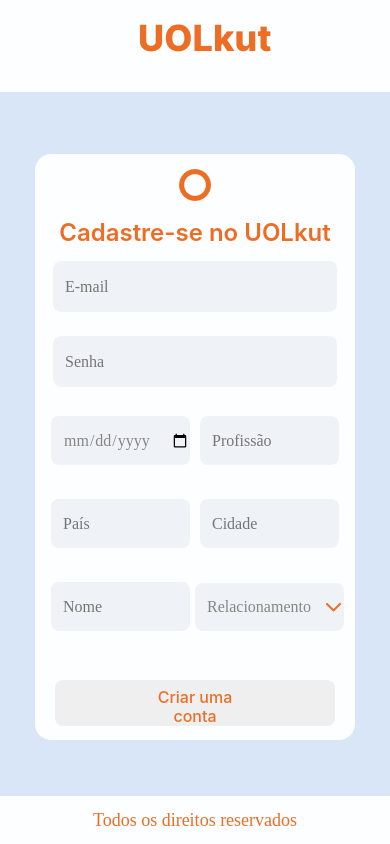
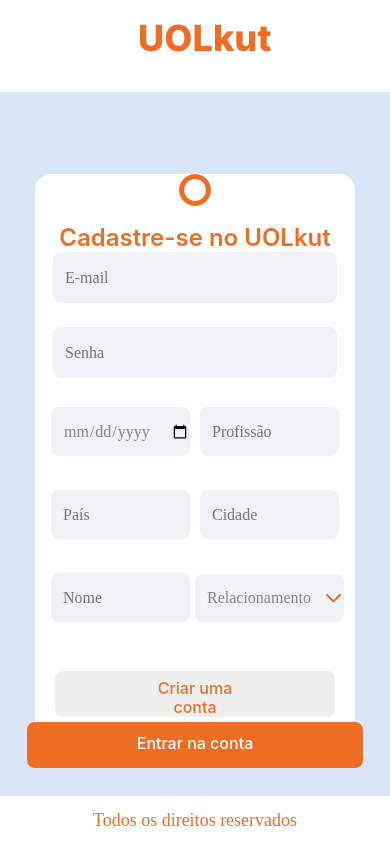
Before and after one commit to vinicius-ricardoADS/uolkut-compass, a React (Vite) app: page / in a window 390 px wide. Both pictures are taken after typing "name@example.com", "Sample123" into the empty fields and a click on the button "Criar uma conta". Built offline with nearby package versions, Linux system fonts and the light colour scheme.

Commit message:
fix: bug in responsiveness form component

```diff
--- a/mock/users.json
+++ b/mock/users.json
@@ -1 +1 @@
-[{"id":0,"name":"Vinicius","email":"vinicius@gmail.com","password":"1234567","date_birth":"2002-04-03T00:00:00.000Z","profession":"Programador","country":"Brasil","city":"São Carlos","relationship":"Solteiro","image_url":""},{"id":1,"name":"Vini","email":"viniciustiv@gmail.com","password":"","date_birth":null,"profession":"","country":"","city":"","relationship":"Relacionamento","image_url":"blob:http://localhost:5173/46c65e6d-9cc7-42d1-8cc5-e23290309982"},{"id":2,"name":"José","email":"jose@gmail.com","password":"oioioioioi","date_birth":"1947-12-03T00:00:00.000Z","profession":"Aposentado","country":"Brasil","city":"São Carlos","relationship":"Viúvo","image_url":""}]
+[{"id":0,"name":"Vinicius","email":"vinicius@gmail.com","password":"1234567","date_birth":"2002-04-03T00:00:00.000Z","profession":"Programador","country":"Brasil","city":"São Carlos","relationship":"Solteiro","image_url":"blob:http://localhost:5173/c2fb0d5e-5a25-4bea-a0ec-8e582f76954d"},{"id":1,"name":"Vini","email":"viniciustiv@gmail.com","password":"","date_birth":null,"profession":"","country":"","city":"","relationship":"Relacionamento","image_url":"blob:http://localhost:5173/46c65e6d-9cc7-42d1-8cc5-e23290309982"},{"id":2,"name":"José","email":"jose@gmail.com","password":"oioioioioi","date_birth":"1947-12-03T00:00:00.000Z","profession":"Aposentado","country":"Brasil","city":"São Carlos","relationship":"Viúvo","image_url":""}]
--- a/src/components/Container/Container.module.css
+++ b/src/components/Container/Container.module.css
@@ -3,7 +3,7 @@
     align-items: center;
     justify-content: center;
     position: absolute;
-    top: 0;
+    top: 40px;
     bottom: 0;
     right: 0;
     left: 0;
--- a/src/components/Form/Form.module.css
+++ b/src/components/Form/Form.module.css
@@ -201,6 +201,16 @@
     border-radius: 8px;
     border-style: none;
     background-color: #ED6D25;
+    padding: 8px 84px 11px 84px;
+}
+
+.btn-signin-register {
+    height: 46px;
+    width: 336px;
+    border-radius: 8px;
+    border-style: none;
+    background-color: #ED6D25;
+    margin-top: 5px;
     padding: 8px 84px 11px 84px;
 }
 
--- a/src/components/Form/Form.tsx
+++ b/src/components/Form/Form.tsx
@@ -57,6 +57,14 @@
                     ...prevFormErros,
                     invalidFormatEmail: false,
                     invalidEmailRegister: false,
+                }));
+            }
+
+            if (name === 'email') {
+                setErrors((prevFormErros) => ({
+                    ...prevFormErros,
+                    invalidFormatEmail: false,
+                    invalidEmail: false,
                 }));
             }
 
@@ -201,9 +209,9 @@
                     const token = await userCredentials.user.getIdToken();
 
                     Cookies.set('token', token);
+
+                    navigate('/profiles');
                 }
-
-                navigate('/profiles');
             }
         }
 
@@ -255,9 +263,10 @@
                 const token = await userCredentials.user.getIdToken();
 
                 Cookies.set('token', token);
+
+                navigate('/profiles');
             }
 
-            navigate('/profiles');
         }
 
 
@@ -349,6 +358,13 @@
                                     </span>
                                 </button>
                             </div>
+                            <div className={classes['flex-button-register']}>
+                                <button className={classes['btn-signin-register']} onClick={() => setIsRegister(false)}>
+                                    <span className={classes['signin-description']}>
+                                        Entrar na conta
+                                    </span>
+                                </button>
+                            </div>
                     </form>
                 </div>
             ) : (
--- a/src/index.css
+++ b/src/index.css
@@ -14,7 +14,6 @@
     font-weight: 400;
     line-height: 24px;
     letter-spacing: 0px;
-    margin-left: 35px;
     text-align: left;
     color: #4B4B4B;
 }
--- a/src/routes.tsx
+++ b/src/routes.tsx
@@ -14,8 +14,8 @@
     createRoutesFromElements(
         <Route>
             <Route path='/' element={<Home/>}/>
-            <Route path='/profiles' element={isAuthenticated() ? <ProfilePage /> : <Navigate to='/' />} />
-            <Route path='/edit' element={isAuthenticated() ? <EditPage /> : <Navigate to='/' />} />
+            <Route path='/profiles' element={setTimeout(() => { isAuthenticated( )}, 1000) ? <ProfilePage /> : <Navigate to='/' />} />
+            <Route path='/edit' element={setTimeout(() => { isAuthenticated( )}, 1000) ? <EditPage /> : <Navigate to='/' />} />
         </Route>
     )
 );
```
